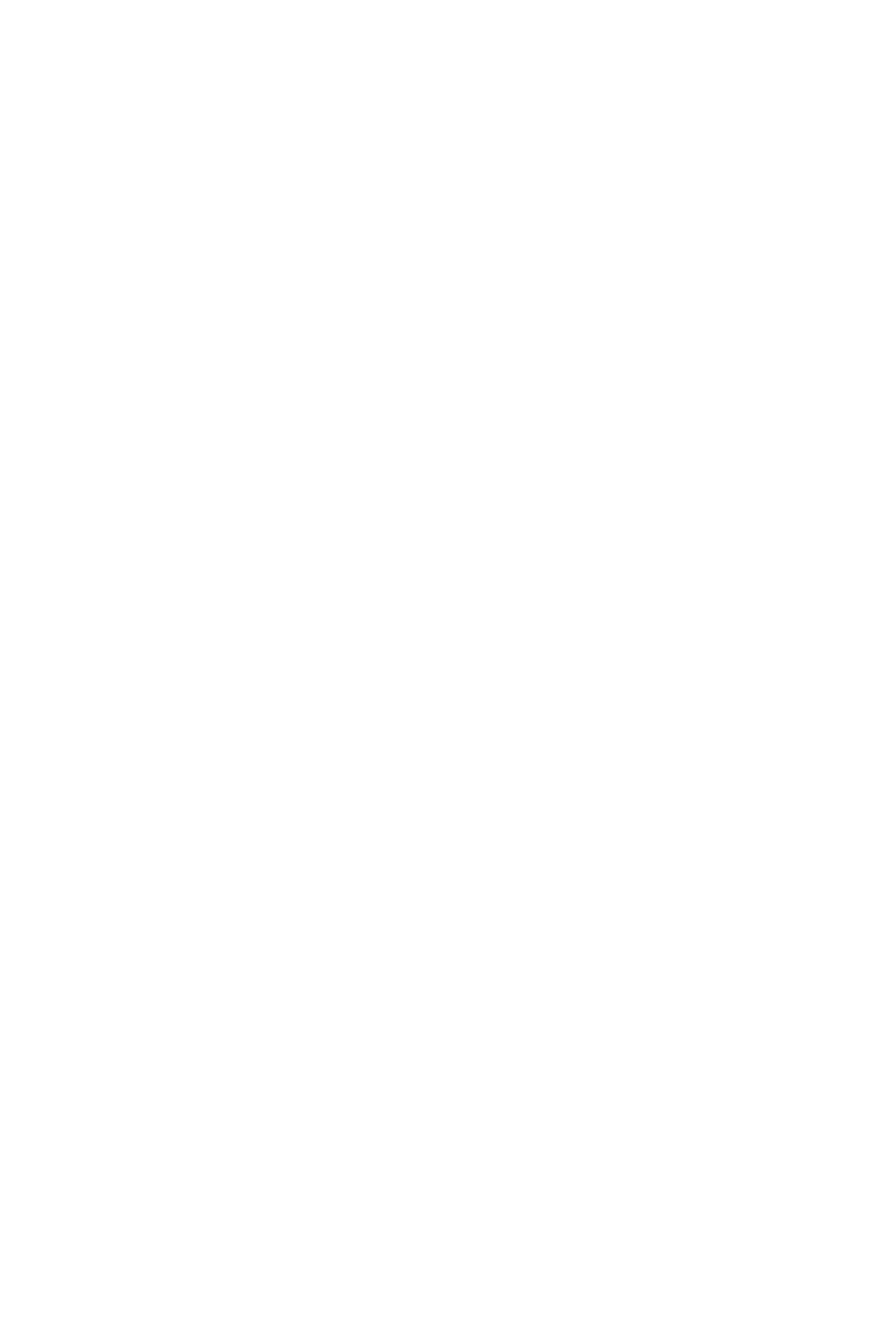
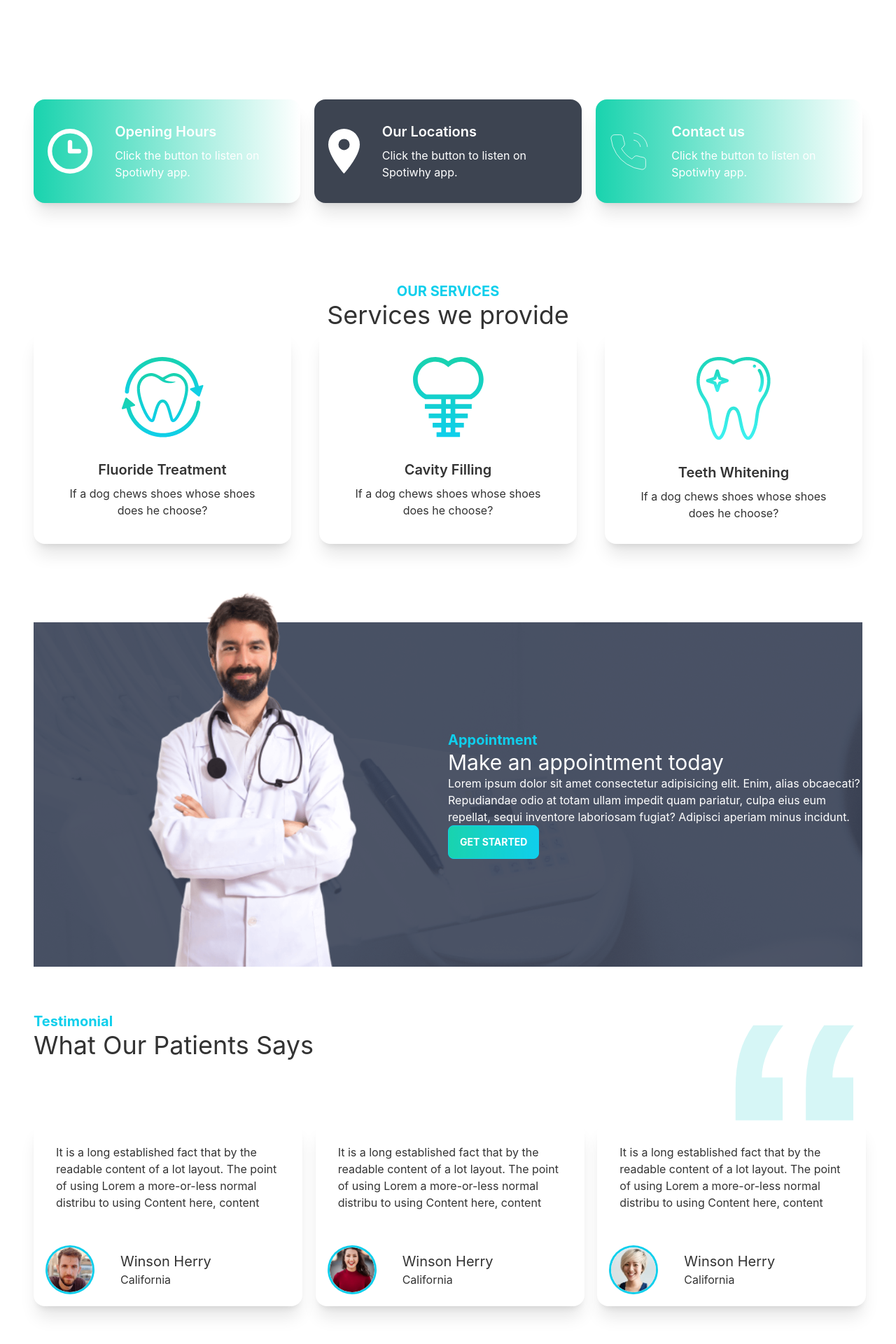
Before and after one commit to Dipto0000/doctors-portal-client, a React (Create React App) app: page / in a window 1280 px wide. Shown: the part 722-2642 px from the top of the page at 70% size. Before the commit the page ends 864 px from the top, so only its background shows below. Built offline with nearby package versions, Linux system fonts and the light colour scheme.

Commit message:
reviews added

```diff
--- a/src/Pages/Home/Banner.js
+++ b/src/Pages/Home/Banner.js
@@ -1,5 +1,6 @@
-import React from 'react';
-import chair from "../../assets/images/chair.png"
+import React from "react";
+import chair from "../../assets/images/chair.png";
+import PrimaryButton from "../Shared/PrimaryButton";
 
 const Banner = () => {
   return (
@@ -7,9 +8,14 @@ const Banner = () => {
       <div class="hero-content flex-col lg:flex-row-reverse">
         <img src={chair} class="max-w-sm rounded-lg shadow-2xl" />
         <div>
-      <h1 class="text-5xl font-bold">Box Office News!</h1>
-      <p class="py-6">Provident cupiditate voluptatem et in. Quaerat fugiat ut assumenda excepturi exercitationem quasi. In deleniti eaque aut repudiandae et a id nisi.</p>
-      <button class="btn btn-primary">Get Started</button>
+          <h1 class="text-5xl font-bold">Your New Smile Starts Here</h1>
+          <p class="py-6">
+            Provident cupiditate voluptatem et in. Quaerat fugiat ut assumenda
+            excepturi exercitationem quasi. In deleniti eaque aut repudiandae et
+            a id nisi.
+          </p>
+          <PrimaryButton>Get Started</PrimaryButton>
+
         </div>
       </div>
     </div>
--- a/src/Pages/Home/Home.js
+++ b/src/Pages/Home/Home.js
@@ -1,10 +1,18 @@
 import React from "react";
 import Banner from "./Banner";
+import Info from "./Info";
+import MakeApppointment from "./MakeApppointment";
+import Services from "./Services";
+import Testimonials from "./Testimonials";
 
 const Home = () => {
   return (
-    <div>
+    <div className="px-12">
       <Banner></Banner>
+      <Info></Info>
+      <Services></Services>
+      <MakeApppointment></MakeApppointment>
+      <Testimonials></Testimonials>
     </div>
   );
 };
--- /dev/null
+++ b/src/Pages/Home/Info.js
@@ -0,0 +1,17 @@
+import React from "react";
+import InfoCard from "./InfoCard";
+import clock from "../../assets/icons/clock.svg";
+import marker from "../../assets/icons/marker.svg";
+import phone from "../../assets/icons/phone.svg";
+
+const Info = () => {
+  return (
+    <div className="grid grid-cols-1 lg:grid-cols-3 gap-5">
+      <InfoCard cardTitle = "Opening Hours" bgClass ={"bg-gradient-to-r from-secondary to primary"}  img={clock}></InfoCard>
+      <InfoCard cardTitle = "Our Locations" bgClass ={"bg-neutral"} img={marker}></InfoCard>
+      <InfoCard cardTitle = "Contact us" bgClass ={"bg-gradient-to-r from-secondary to primary"} img={phone}></InfoCard>
+    </div>
+  );
+};
+
+export default Info;
--- /dev/null
+++ b/src/Pages/Home/InfoCard.js
@@ -0,0 +1,17 @@
+import React from "react";
+
+const InfoCard = ({ img, cardTitle, bgClass }) => {
+  return (
+    <div class={`card lg:card-side bg-base-100 shadow-xl ${bgClass}`}>
+      <figure className="pl-5">
+        <img src={img} alt="Album" />
+      </figure>
+      <div class="card-body text-white">
+        <h2 class="card-title">{cardTitle}</h2>
+        <p>Click the button to listen on Spotiwhy app.</p>
+      </div>
+    </div>
+  );
+};
+
+export default InfoCard;
--- /dev/null
+++ b/src/Pages/Home/MakeApppointment.js
@@ -0,0 +1,31 @@
+import React from "react";
+import doctor from "../../assets/images/doctor.png";
+import appointment from "../../assets/images/appointment.png";
+import PrimaryButton from "../Shared/PrimaryButton";
+const MakeApppointment = () => {
+  return (
+    <section
+      style={{
+        background: `url(${appointment})`,
+      }}
+      className="flex justify-center items-center"
+    >
+      <div className="flex-1">
+        <img className="mt-[-100px] hidden lg:block" src={doctor} alt="doctor" />
+      </div>
+      <div className="flex-1">
+        <h3 className="text-xl text-primary font-bold">Appointment</h3>
+        <h1 className="text-3xl text-white">Make an appointment today</h1>
+        <p className="text-white">
+          Lorem ipsum dolor sit amet consectetur adipisicing elit. Enim, alias
+          obcaecati? Repudiandae odio at totam ullam impedit quam pariatur,
+          culpa eius eum repellat, sequi inventore laboriosam fugiat? Adipisci
+          aperiam minus incidunt.
+        </p>
+        <PrimaryButton>Get Started</PrimaryButton>
+      </div>
+    </section>
+  );
+};
+
+export default MakeApppointment;
--- /dev/null
+++ b/src/Pages/Home/Review.js
@@ -0,0 +1,24 @@
+import React from "react";
+
+const Review = ({ review }) => {
+  return (
+    <div class="card w-96 bg-base-100 shadow-xl">
+      <div class="card-body">
+        <p>{review.review}</p>
+      </div>
+      <div className="flex items-center  p-5">
+      <div class="avatar">
+        <div class="w-16 rounded-full ring ring-primary ring-offset-base-100 mr-10">
+          <img className="" src={review.img}/>
+        </div>
+      </div>
+      <div>
+        <h4 className="text-xl">{review.name}</h4>
+        <p>{review.location}</p>
+      </div>
+      </div>
+    </div>
+  );
+};
+
+export default Review;
--- /dev/null
+++ b/src/Pages/Home/Service.js
@@ -0,0 +1,21 @@
+import React from "react";
+
+const Service = ({service}) => {
+  return (
+    <div class="card lg:max-w-lg bg-base-100 shadow-xl">
+      <figure class="px-10 pt-10">
+        <img
+          src={service.img}
+          alt="Shoes"
+          class="rounded-xl"
+        />
+      </figure>
+      <div class="card-body items-center text-center">
+        <h2 class="card-title">{service.name}</h2>
+        <p>If a dog chews shoes whose shoes does he choose?</p>
+      </div>
+    </div>
+  );
+};
+
+export default Service;
--- /dev/null
+++ b/src/Pages/Home/Services.js
@@ -0,0 +1,52 @@
+import React from 'react';
+import fluoride from '../../assets/images/fluoride.png'
+import cavity from '../../assets/images/cavity.png'
+import whitening from '../../assets/images/whitening.png'
+import Service from './Service';
+
+const Services = () => {
+    const services = [
+        {
+            _id: 1,
+            name: 'Fluoride Treatment',
+            description: '',
+            img: fluoride
+
+        },
+        {
+            _id: 2,
+            name: 'Cavity Filling',
+            description: '',
+            img: cavity
+
+        },
+        {
+            _id: 3,
+            name: 'Teeth Whitening',
+            description: '',
+            img: whitening
+
+        }
+    ];
+    return (
+        <div className='my-28'>
+            <div className='text-center'>
+            <h3 className='text-primary text-xl font-bold uppercase'>Our services</h3>
+            <h2 className='text-4xl'>Services we provide</h2>
+            </div>
+
+            <div className='grid lg:grid-cols-3 sm:grid-cols-1 md:grid-cols-2 gap-10 '>
+                {
+                    services.map(service =><Service
+                    key={service._id}
+                    service = {service}
+                    ></Service>)
+                }
+            </div>
+        </div>
+
+
+    );
+};
+
+export default Services;
--- /dev/null
+++ b/src/Pages/Home/Testimonials.js
@@ -0,0 +1,57 @@
+import React from 'react';
+import quote from '../../assets/icons/quote.svg'
+import people1 from '../../assets/images/people1.png'
+import people2 from  '../../assets/images/people2.png'
+import people3 from '../../assets/images/people3.png'
+import Review from './Review';
+
+const Testimonials = () => {
+    const reviews = [
+        {
+            _id: 1,
+            name: 'Winson Herry',
+            img: people1,
+            review: 'It is a long established fact that by the readable content of a lot layout. The point of using Lorem a more-or-less normal distribu to using Content here, content',
+            location: 'California'
+        },
+        {
+            _id: 2,
+            name: 'Winson Herry',
+            img: people2,
+            review: 'It is a long established fact that by the readable content of a lot layout. The point of using Lorem a more-or-less normal distribu to using Content here, content',
+            location: 'California'
+        },
+        {
+            _id: 3,
+            name: 'Winson Herry',
+            img: people3,
+            review: 'It is a long established fact that by the readable content of a lot layout. The point of using Lorem a more-or-less normal distribu to using Content here, content',
+            location: 'California'
+        },
+    ]
+    return (
+        <section className='my-16'>
+            <div className='flex justify-between'>
+                <div>
+                    <h4 className="text-xl text-primary font-bold">Testimonial</h4>
+                    <h2 className="text-4xl">What Our Patients Says</h2>
+                </div>
+                <figure>
+                    <img className='w-24 lg:w-48' src={quote} alt="" />
+                </figure>
+            </div>
+            <div className='grid gap-6 grid-cols-1 md:grid-cols-2 lg:grid-cols-3'>
+                {
+                    reviews.map(review =><Review
+                        key={review._id}
+                        review={review}
+                    >
+                    </Review>)
+                }
+            </div>
+        </section>
+    );
+};
+
+
+export default Testimonials;
--- /dev/null
+++ b/src/Pages/Shared/PrimaryButton.js
@@ -0,0 +1,11 @@
+import React from 'react';
+
+const PrimaryButton = ({children}) => {
+    return (
+        <button class="btn btn-primary uppercase text-white font-bold bg-gradient-to-r from-secondary to primary">
+        {children}
+      </button>
+    );
+};
+
+export default PrimaryButton;
```
Also changed, not shown: src/Pages/Login/Login.js (+6 -6 lines). Lines whose indentation alone changed are shown as unchanged.
